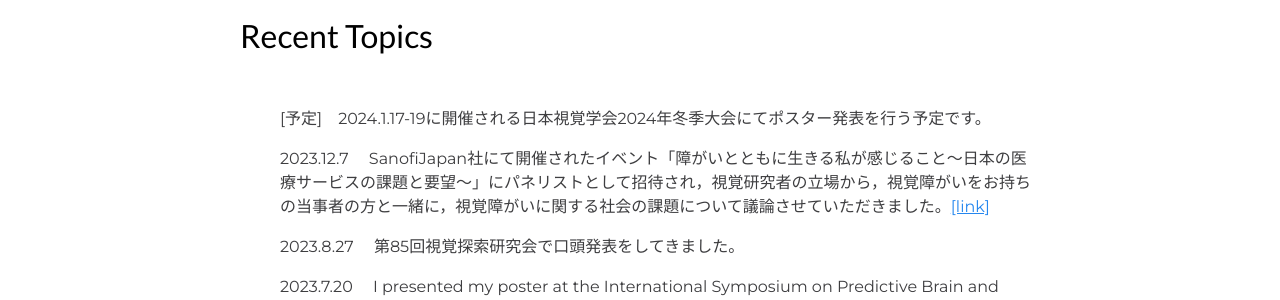
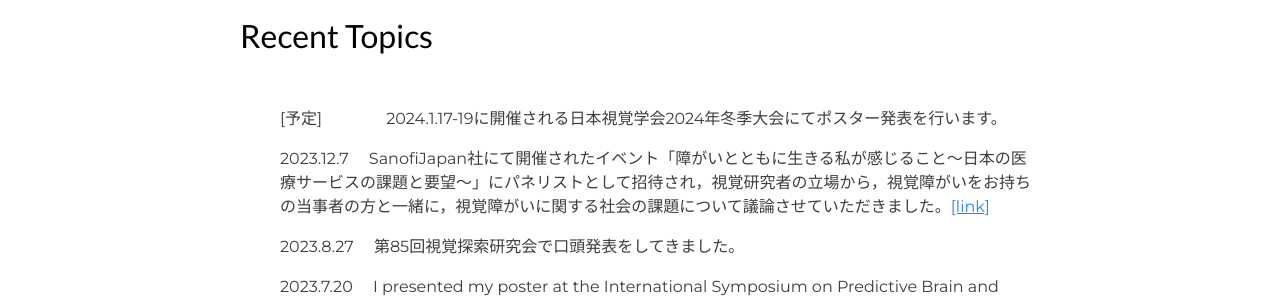
Before and after one commit to LNOKB/lnokb.github.io, a Jekyll site: the page built from index.html, in a window 1280 px wide. Shown: the part 919-1219 px from the top of the page. Built offline with Jekyll 4.4.1, drawn with Linux system fonts in a browser that asks for light colours.

Commit message:
Update index.html

```diff
--- a/index.html
+++ b/index.html
@@ -47,7 +47,7 @@ layout: home-page
     <ul>
 
       <p class="subtitle">
-        [予定]　2024.1.17-19に開催される日本視覚学会2024年冬季大会にてポスター発表を行う予定です。
+        [予定]　　　　2024.1.17-19に開催される日本視覚学会2024年冬季大会にてポスター発表を行います。
       </p>
 
        <p class="subtitle">
```
